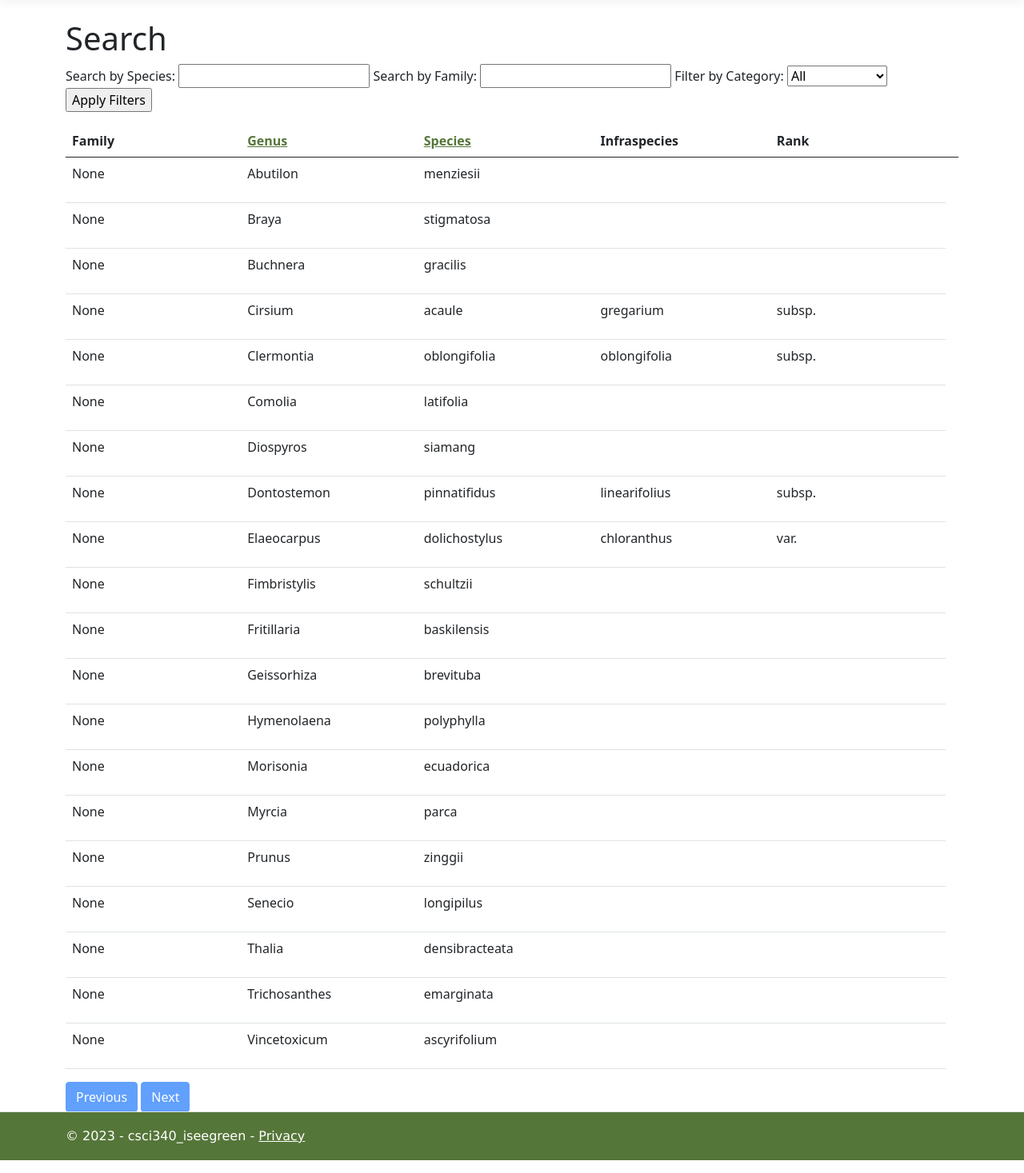
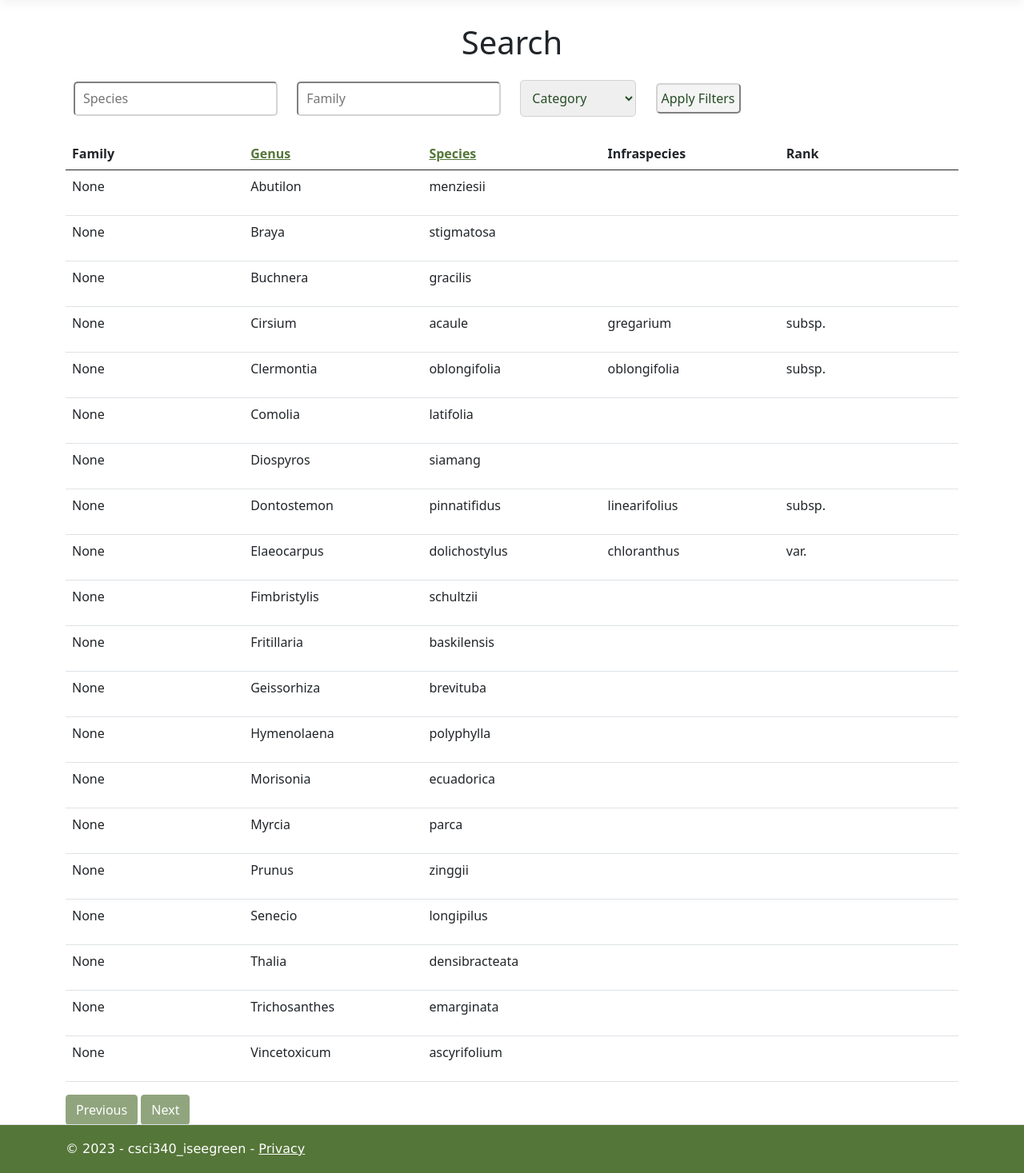
Before and after one commit to reidst/csci340-iseegreen, an ASP.NET Core app: page /Search in a window 1280 px wide. Shown: the part 57-1524 px from the top of the page at 80% size. Run offline with ASP.NET Core 8, Linux system fonts and the light colour scheme; data comes from the database, SQL or seed files in the repository; style sheets or scripts are compiled from the project's sources.

Commit message:
heading + page buttons + dropdown

```diff
--- a/Pages/Search/Index.cshtml
+++ b/Pages/Search/Index.cshtml
@@ -6,19 +6,16 @@
 }
 <br>
 
-<h1>Search</h1>
-
+<h1 id="search_heading">Search</h1>
 <form>
     <p>
-        <label for="SearchString">Search by Species:</label>
-        <input type="text" asp-for="SearchString" />
+        <input type="text" placeholder="Species" asp-for="SearchString" />
 
-        <label for="FamilyString">Search by Family:</label>
-        <input type="text" asp-for="FamilyString" />
+        <input type="text" placeholder="Family" asp-for="FamilyString" />
 
-        <label for="CategoryFilter">Filter by Category:</label>
-        <select asp-for="CategoryFilter" asp-items="Model.Categories">
-            <option value="">All</option>
+
+        <select class="custom_select" asp-for="CategoryFilter" asp-items="Model.Categories">
+            <option value="">Category</option>
             @foreach ((string cat, string desc) in Model.CategoryOptions)
             {
                 <option value="@cat">@desc</option>
@@ -54,26 +51,6 @@
             <th id="rank">
                 @Html.DisplayNameFor(model => model.Taxa[0].TaxonRank)
             </th>
-
-
-<!--
-            <th>
-                @Html.DisplayNameFor(model => model.Taxa[0].HybridGenus)
-            </th>
-            <th>
-                @Html.DisplayNameFor(model => model.Taxa[0].HybridSpecies)
-            </th>
-
-            <th>
-                @Html.DisplayNameFor(model => model.Taxa[0].Authors)
-            </th>
-            <th>
-                @Html.DisplayNameFor(model => model.Taxa[0].USDAsymbol)
-            </th>
-            <th>
-                @Html.DisplayNameFor(model => model.Taxa[0].USDAsynonym)
-            </th> -->
-            <th></th>
         </tr>
     </thead>
     <tbody>
@@ -110,13 +87,15 @@
     var nextDisabled = !Model.Taxa.HasNextPage ? "disabled" : "";
 }
 
-<a asp-page="./Index"
+<a id="prevnex"
+    asp-page="./Index"
    asp-route-pageIndex="@(Model.Taxa.PageIndex - 1)"
    asp-route-currentFilter="@Model.CurrentFilter"
    class="btn btn-primary @prevDisabled">
     Previous
 </a>
-<a asp-page="./Index"
+<a id="prevnex"
+    asp-page="./Index"
    asp-route-pageIndex="@(Model.Taxa.PageIndex + 1)"
    asp-route-currentFilter="@Model.CurrentFilter"
    class="btn btn-primary @nextDisabled">
--- a/wwwroot/css/site.css
+++ b/wwwroot/css/site.css
@@ -324,3 +324,73 @@ tr {
 tr:hover {
   background-color: #bdd0ac;
 }
+
+input[type=text] {
+  padding: 10px;
+  margin: 10px;
+  height: 43px;
+  border-color: lightgray;
+  border-radius: 5px;
+}
+
+input[type=text]:focus {
+  outline: none;
+  border-color: var(--colormain);
+}
+
+.custom_select {
+  padding: 10px;
+  margin: 10px;
+
+  border-color: lightgray;
+  color: var(--colortertiary);
+  border-radius: 5px;
+  cursor: pointer;
+}
+
+.custom_select:hover {
+  border-color: var(--colormain)
+}
+
+.custom_select:focus {
+  border-color: var(--colormain);
+}
+
+input[type=submit] {
+  background-color: rgb(244, 244, 244);
+  color: var(--colortertiary);
+
+  padding: 5px;
+  margin: 10px;
+
+  border-color: lightgray;
+  border-radius: 5px;
+  cursor: pointer;
+  transition: ease-in-out .5s;
+}
+
+input[type=submit]:hover {
+  background-color: white;
+  -webkit-transform: scale(1.05);
+  transform: scale(1.05);
+  box-shadow: black;
+}
+
+
+#search_heading {
+  margin-left: auto;
+  margin-right: auto;
+
+  padding: 5px;
+  text-align: center;
+}
+
+#prevnex {
+  background-color: var(--colormain);
+  border-color: var(--colormain);
+}
+
+#prevnex:disabled {
+  background-color: var(--colormain);
+  border-color: var(--colormain);
+}
```
Also changed, not shown: images/plant.png (added).
